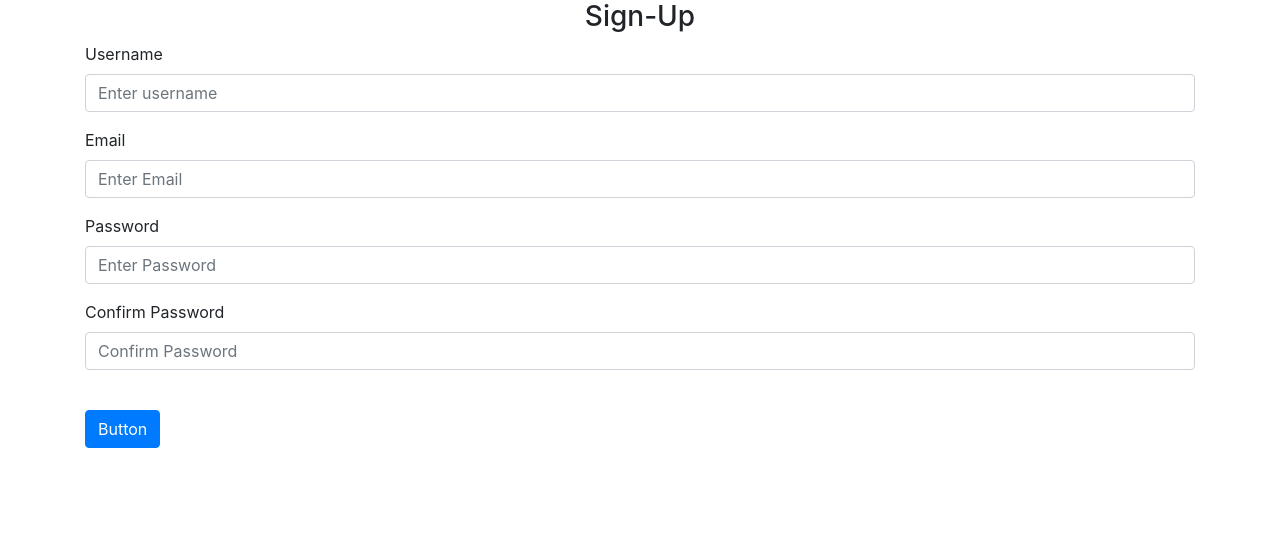
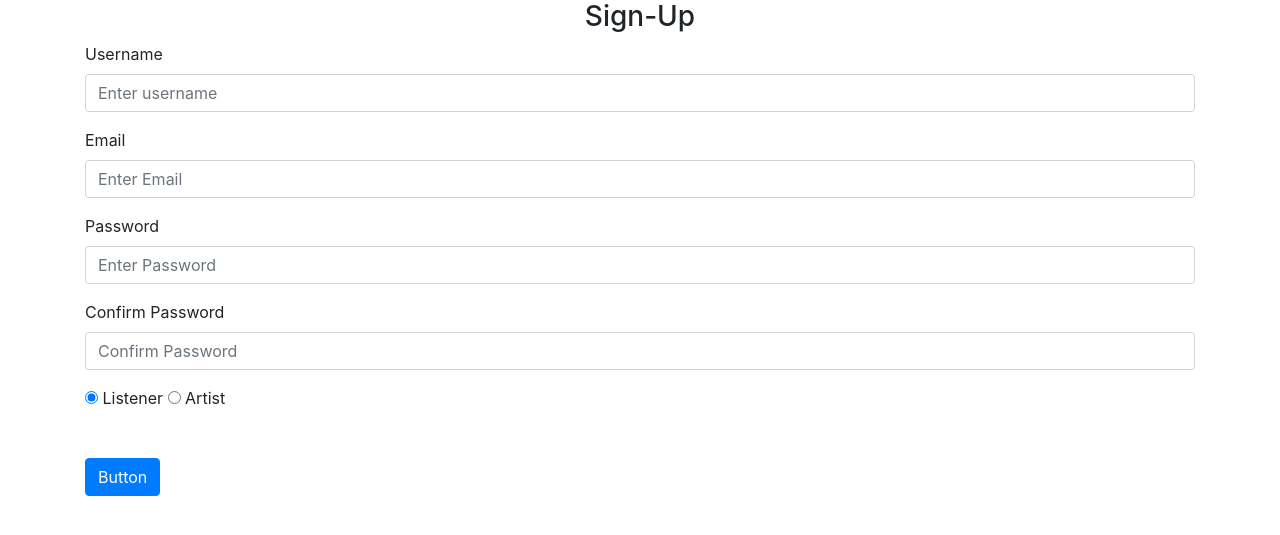
Before and after one commit to JMassey1/dbSite, a Flask app: page /sign-up in a window 1280 px wide. Shown: the part 56-591 px from the top of the page. Run offline with Flask 2, Linux system fonts and the light colour scheme; some libraries are stand-ins or nearby versions.

Commit message:
Changes by Hank_s PC part 2/2

```diff
--- a/website/auth.py
+++ b/website/auth.py
@@ -2,6 +2,7 @@ from . import engine, session, User
 from flask import Blueprint, render_template, flash, request, redirect, url_for
 from flask_login import login_user, login_required, logout_user, current_user
 from werkzeug.security import generate_password_hash, check_password_hash
+from sqlalchemy import create_engine, table, column, select, update, insert, text
 
 auth = Blueprint('auth', __name__)
 
@@ -41,6 +42,7 @@ def signUp():
         email = request.form.get('email')
         password = request.form.get('password')
         passwordCheck = request.form.get('passwordCheck')
+        userType = request.form['userType']
 
         with engine.connect() as conn:
             userExists = conn.execute(
--- a/website/templates/signup.html
+++ b/website/templates/signup.html
@@ -20,6 +20,12 @@
         <label for="passwordCheck">Confirm Password</label>
         <input type="password" class="form-control" id="passwordCheck" name="passwordCheck" placeholder="Confirm Password">
     </div>
+    <div class="form-group">
+        <input type="radio" id="listener" name="userType" value="listener" checked>
+        <label for="listener">Listener</label>
+        <input type="radio" id="artist" name="userType" value="artist">
+        <label for="artist">Artist</label>
+    </div>
     <br>
     <button type="submit" class="btn btn-primary">Button</button>
 
```
Also changed, not shown: website/views.py (+13 -2 lines).
